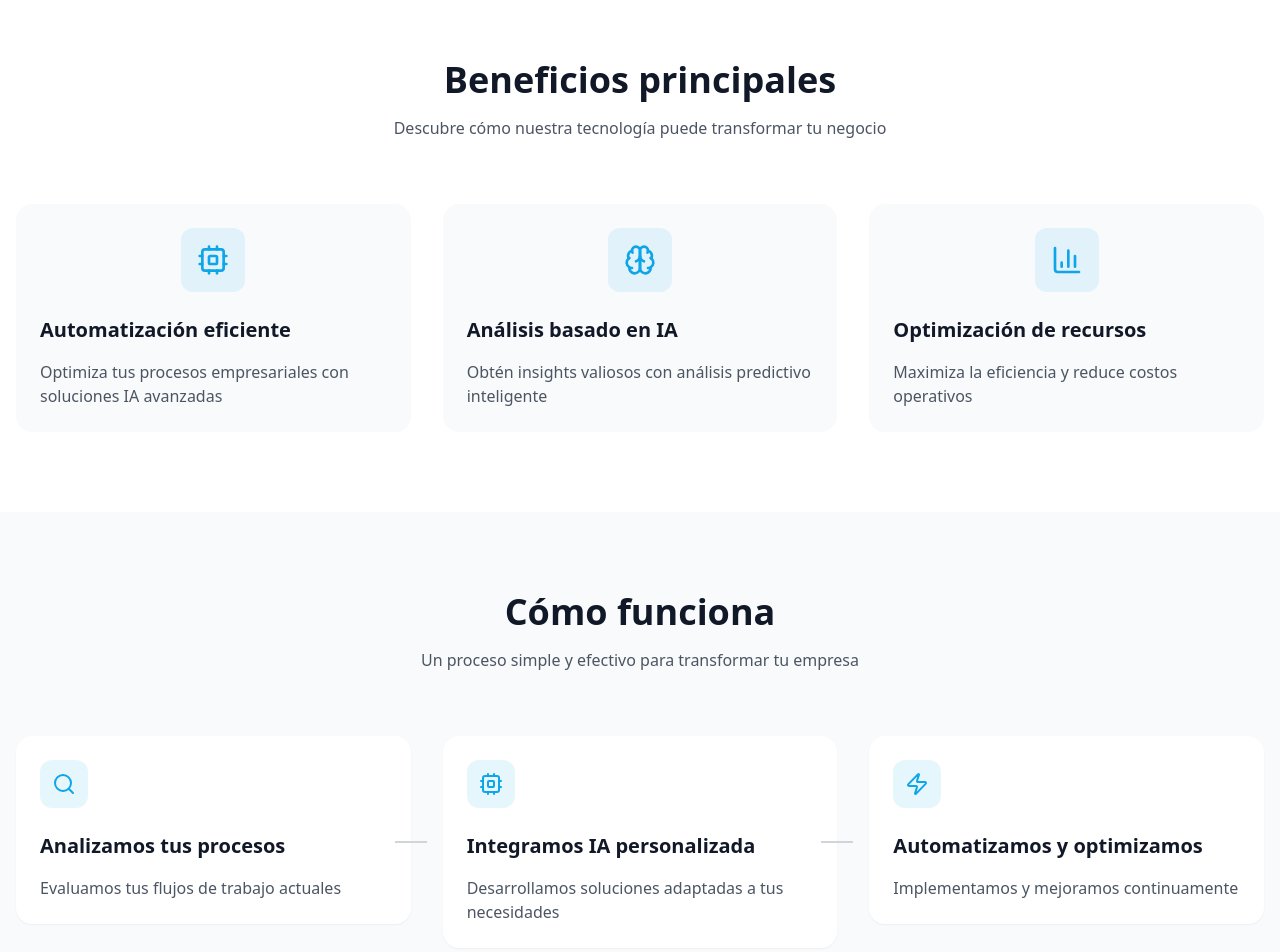
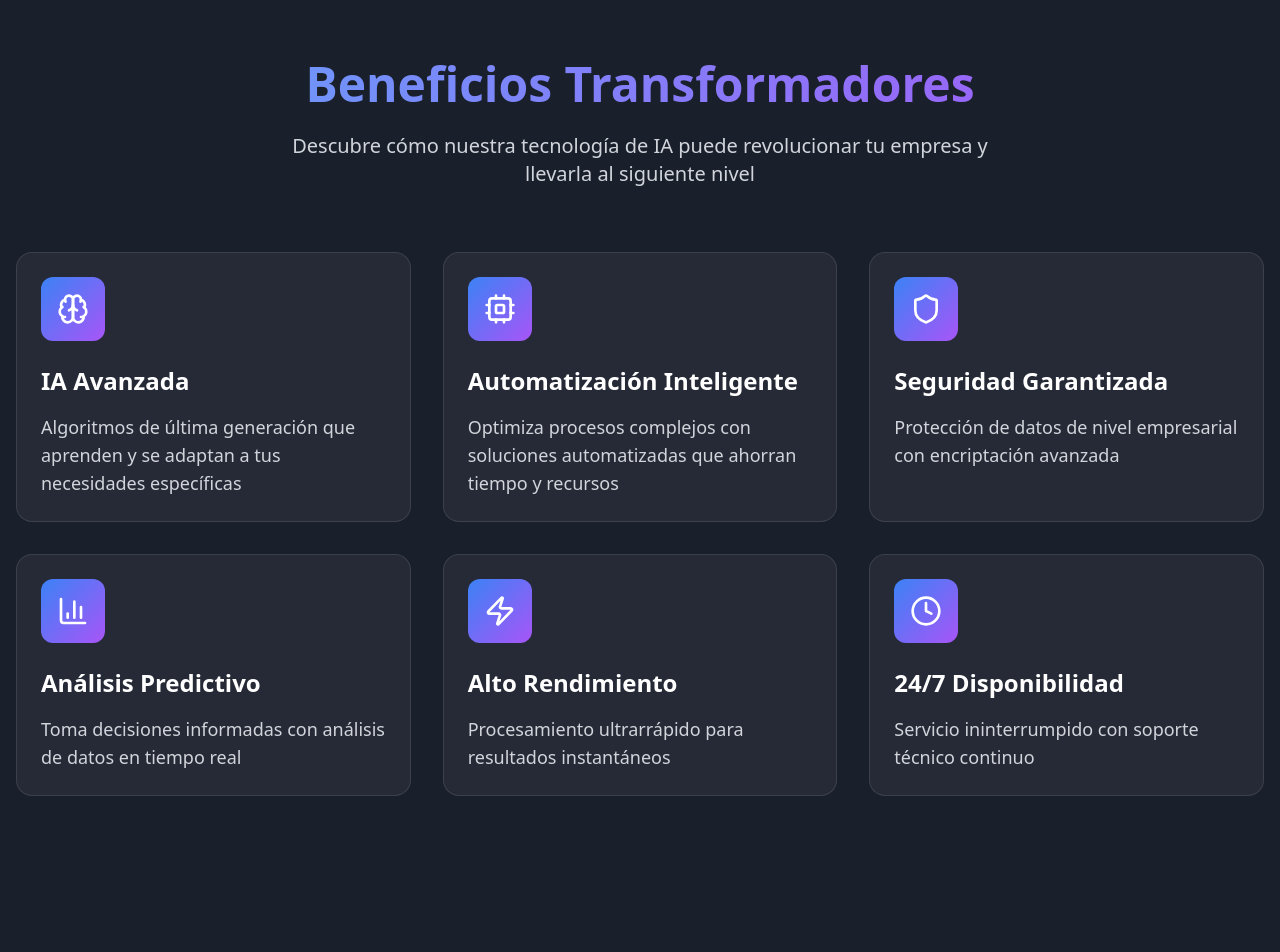
Before and after one commit to Torfer26/aiautomate, a React (Vite) app: page / in a window 1280 px wide. Shown: the part 820-1772 px from the top of the page. Built offline with nearby package versions, Linux system fonts and the light colour scheme.

Commit message:
Create benefits and process pages
Added two new pages: one for showcasing the main benefits and another for explaining how the process works. Included persuasive text to enhance the selling proposition for the company.
[skip gpt_engineer]

```diff
--- a/src/App.tsx
+++ b/src/App.tsx
@@ -4,6 +4,8 @@ import { TooltipProvider } from "@/components/ui/tooltip";
 import { QueryClient, QueryClientProvider } from "@tanstack/react-query";
 import { BrowserRouter, Routes, Route } from "react-router-dom";
 import Index from "./pages/Index";
+import Benefits from "./pages/Benefits";
+import HowItWorks from "./pages/HowItWorks";
 
 const queryClient = new QueryClient();
 
@@ -15,6 +17,8 @@ const App = () => (
       <BrowserRouter>
         <Routes>
           <Route path="/" element={<Index />} />
+          <Route path="/benefits" element={<Benefits />} />
+          <Route path="/how-it-works" element={<HowItWorks />} />
         </Routes>
       </BrowserRouter>
     </TooltipProvider>
--- a/src/components/Benefits.tsx
+++ b/src/components/Benefits.tsx
@@ -1,27 +1,42 @@
 import { motion } from "framer-motion";
-import { Brain, Cpu, BarChart3 } from "lucide-react";
+import { Brain, Cpu, BarChart3, Shield, Zap, Clock } from "lucide-react";
 
 const benefits = [
   {
-    icon: Cpu,
-    title: "Automatización eficiente",
-    description: "Optimiza tus procesos empresariales con soluciones IA avanzadas",
+    icon: Brain,
+    title: "IA Avanzada",
+    description: "Algoritmos de última generación que aprenden y se adaptan a tus necesidades específicas",
   },
   {
-    icon: Brain,
-    title: "Análisis basado en IA",
-    description: "Obtén insights valiosos con análisis predictivo inteligente",
+    icon: Cpu,
+    title: "Automatización Inteligente",
+    description: "Optimiza procesos complejos con soluciones automatizadas que ahorran tiempo y recursos",
+  },
+  {
+    icon: Shield,
+    title: "Seguridad Garantizada",
+    description: "Protección de datos de nivel empresarial con encriptación avanzada",
   },
   {
     icon: BarChart3,
-    title: "Optimización de recursos",
-    description: "Maximiza la eficiencia y reduce costos operativos",
+    title: "Análisis Predictivo",
+    description: "Toma decisiones informadas con análisis de datos en tiempo real",
+  },
+  {
+    icon: Zap,
+    title: "Alto Rendimiento",
+    description: "Procesamiento ultrarrápido para resultados instantáneos",
+  },
+  {
+    icon: Clock,
+    title: "24/7 Disponibilidad",
+    description: "Servicio ininterrumpido con soporte técnico continuo",
   },
 ];
 
 export const Benefits = () => {
   return (
-    <section className="py-20 bg-white">
+    <section className="py-20 bg-ai-dark text-white">
       <div className="container mx-auto px-4">
         <motion.div
           initial={{ opacity: 0, y: 20 }}
@@ -30,31 +45,33 @@ export const Benefits = () => {
           transition={{ duration: 0.6 }}
           className="text-center mb-16"
         >
-          <h2 className="text-3xl md:text-4xl font-bold text-gray-900 mb-4">
-            Beneficios principales
+          <h2 className="text-4xl md:text-5xl font-bold mb-6 bg-gradient-to-r from-blue-400 to-purple-500 bg-clip-text text-transparent">
+            Beneficios Transformadores
           </h2>
-          <p className="text-gray-600 max-w-2xl mx-auto">
-            Descubre cómo nuestra tecnología puede transformar tu negocio
+          <p className="text-xl text-gray-300 max-w-3xl mx-auto">
+            Descubre cómo nuestra tecnología de IA puede revolucionar tu empresa y llevarla al siguiente nivel
           </p>
         </motion.div>
 
-        <div className="grid grid-cols-1 md:grid-cols-3 gap-8">
+        <div className="grid grid-cols-1 md:grid-cols-2 lg:grid-cols-3 gap-8">
           {benefits.map((benefit, index) => (
             <motion.div
               key={index}
               initial={{ opacity: 0, y: 20 }}
               whileInView={{ opacity: 1, y: 0 }}
               viewport={{ once: true }}
-              transition={{ duration: 0.6, delay: index * 0.2 }}
-              className="p-6 rounded-2xl bg-gray-50 hover:bg-gray-100 transition-colors duration-300"
+              transition={{ duration: 0.6, delay: index * 0.1 }}
+              className="p-6 rounded-2xl bg-white/5 hover:bg-white/10 transition-colors duration-300 border border-white/10"
             >
-              <div className="w-16 h-16 mx-auto mb-6 bg-ai-accent/10 rounded-xl flex items-center justify-center">
-                <benefit.icon className="w-8 h-8 text-ai-accent" />
+              <div className="w-16 h-16 mb-6 bg-gradient-to-br from-blue-500 to-purple-500 rounded-xl flex items-center justify-center">
+                <benefit.icon className="w-8 h-8 text-white" />
               </div>
-              <h3 className="text-xl font-semibold mb-4 text-gray-900">
+              <h3 className="text-2xl font-semibold mb-4 text-white">
                 {benefit.title}
               </h3>
-              <p className="text-gray-600">{benefit.description}</p>
+              <p className="text-gray-300 text-lg">
+                {benefit.description}
+              </p>
             </motion.div>
           ))}
         </div>
--- a/src/components/Process.tsx
+++ b/src/components/Process.tsx
@@ -1,27 +1,37 @@
 import { motion } from "framer-motion";
-import { Search, Cpu, Zap } from "lucide-react";
+import { Search, Cpu, Zap, ArrowRight, Settings, ChartBar } from "lucide-react";
 
 const steps = [
   {
     icon: Search,
-    title: "Analizamos tus procesos",
-    description: "Evaluamos tus flujos de trabajo actuales",
+    title: "Análisis Inicial",
+    description: "Evaluamos tus necesidades específicas y objetivos empresariales para crear una solución personalizada",
+  },
+  {
+    icon: Settings,
+    title: "Configuración IA",
+    description: "Implementamos y configuramos algoritmos de IA adaptados a tus procesos existentes",
   },
   {
     icon: Cpu,
-    title: "Integramos IA personalizada",
-    description: "Desarrollamos soluciones adaptadas a tus necesidades",
+    title: "Integración",
+    description: "Conectamos perfectamente nuestras soluciones con tus sistemas actuales",
+  },
+  {
+    icon: ChartBar,
+    title: "Optimización",
+    description: "Monitorizamos y ajustamos continuamente para maximizar el rendimiento",
   },
   {
     icon: Zap,
-    title: "Automatizamos y optimizamos",
-    description: "Implementamos y mejoramos continuamente",
+    title: "Resultados",
+    description: "Observa mejoras significativas en eficiencia y productividad",
   },
 ];
 
 export const Process = () => {
   return (
-    <section className="py-20 bg-gray-50">
+    <section className="py-20 bg-ai-dark text-white">
       <div className="container mx-auto px-4">
         <motion.div
           initial={{ opacity: 0, y: 20 }}
@@ -30,36 +40,40 @@ export const Process = () => {
           transition={{ duration: 0.6 }}
           className="text-center mb-16"
         >
-          <h2 className="text-3xl md:text-4xl font-bold text-gray-900 mb-4">
-            Cómo funciona
+          <h2 className="text-4xl md:text-5xl font-bold mb-6 bg-gradient-to-r from-blue-400 to-purple-500 bg-clip-text text-transparent">
+            Proceso de Implementación
           </h2>
-          <p className="text-gray-600 max-w-2xl mx-auto">
-            Un proceso simple y efectivo para transformar tu empresa
+          <p className="text-xl text-gray-300 max-w-3xl mx-auto">
+            Un enfoque estructurado y eficiente para transformar tu empresa con IA
           </p>
         </motion.div>
 
-        <div className="grid grid-cols-1 md:grid-cols-3 gap-8">
+        <div className="max-w-5xl mx-auto">
           {steps.map((step, index) => (
             <motion.div
               key={index}
-              initial={{ opacity: 0, y: 20 }}
-              whileInView={{ opacity: 1, y: 0 }}
+              initial={{ opacity: 0, x: -20 }}
+              whileInView={{ opacity: 1, x: 0 }}
               viewport={{ once: true }}
               transition={{ duration: 0.6, delay: index * 0.2 }}
-              className="relative"
+              className="relative flex items-center mb-12 last:mb-0"
             >
-              <div className="bg-white p-6 rounded-2xl shadow-sm hover:shadow-md transition-shadow duration-300">
-                <div className="w-12 h-12 bg-ai-accent/10 rounded-xl flex items-center justify-center mb-6">
-                  <step.icon className="w-6 h-6 text-ai-accent" />
-                </div>
-                <h3 className="text-xl font-semibold mb-4 text-gray-900">
+              <div className="w-20 h-20 flex-shrink-0 bg-gradient-to-br from-blue-500 to-purple-500 rounded-2xl flex items-center justify-center">
+                <step.icon className="w-10 h-10 text-white" />
+              </div>
+
+              <div className="ml-6 flex-grow">
+                <h3 className="text-2xl font-semibold mb-2 text-white">
                   {step.title}
                 </h3>
-                <p className="text-gray-600">{step.description}</p>
+                <p className="text-gray-300 text-lg">
+                  {step.description}
+                </p>
               </div>
+
               {index < steps.length - 1 && (
-                <div className="hidden md:block absolute top-1/2 right-0 transform translate-x-1/2 -translate-y-1/2">
-                  <div className="w-8 h-0.5 bg-gray-300"></div>
+                <div className="absolute -bottom-8 left-10 transform">
+                  <ArrowRight className="w-6 h-6 text-purple-500" />
                 </div>
               )}
             </motion.div>
--- /dev/null
+++ b/src/pages/Benefits.tsx
@@ -0,0 +1,13 @@
+import { Benefits as BenefitsSection } from "@/components/Benefits";
+import { Footer } from "@/components/Footer";
+
+const Benefits = () => {
+  return (
+    <main className="min-h-screen bg-ai-dark">
+      <BenefitsSection />
+      <Footer />
+    </main>
+  );
+};
+
+export default Benefits;
--- /dev/null
+++ b/src/pages/HowItWorks.tsx
@@ -0,0 +1,13 @@
+import { Process } from "@/components/Process";
+import { Footer } from "@/components/Footer";
+
+const HowItWorks = () => {
+  return (
+    <main className="min-h-screen bg-ai-dark">
+      <Process />
+      <Footer />
+    </main>
+  );
+};
+
+export default HowItWorks;
```
